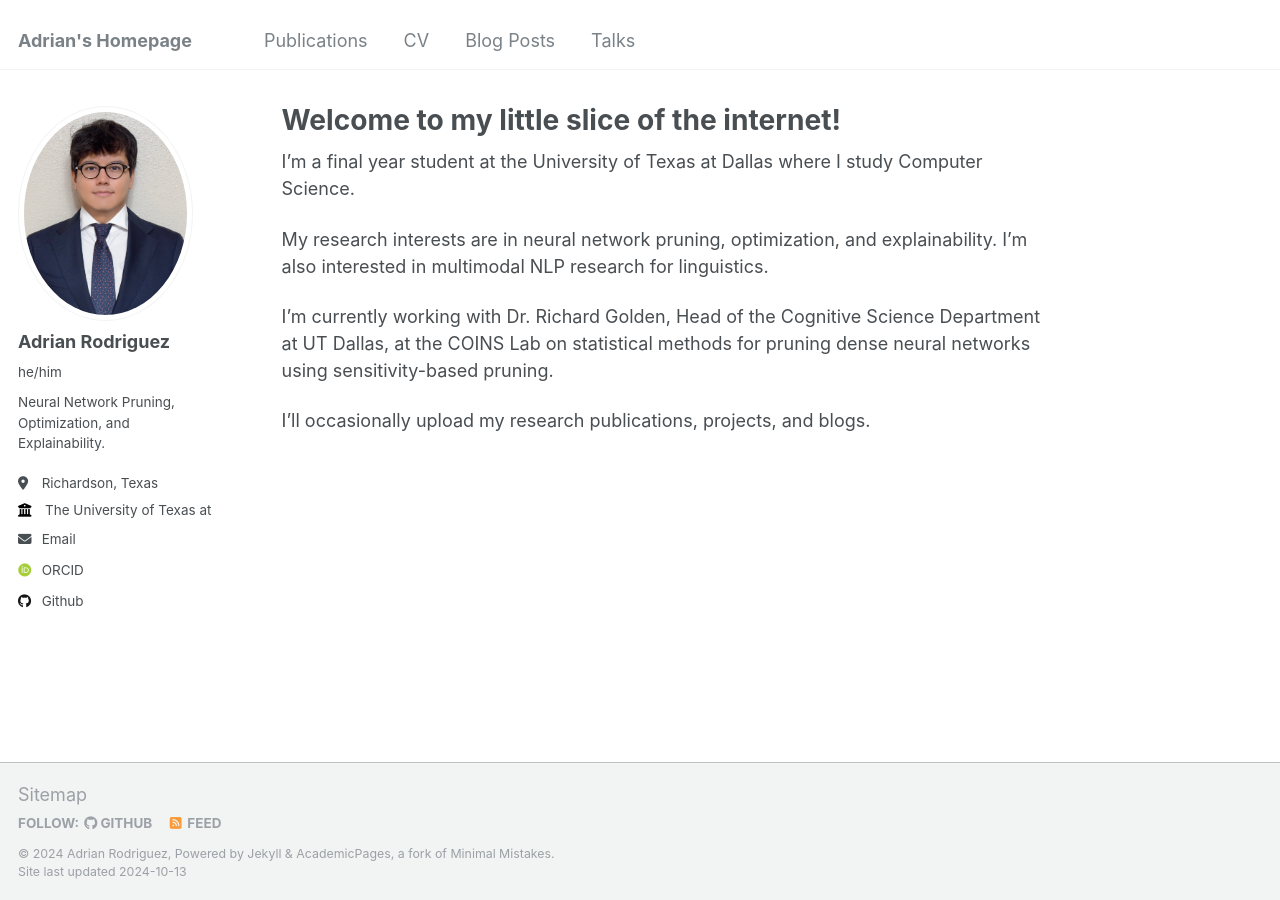
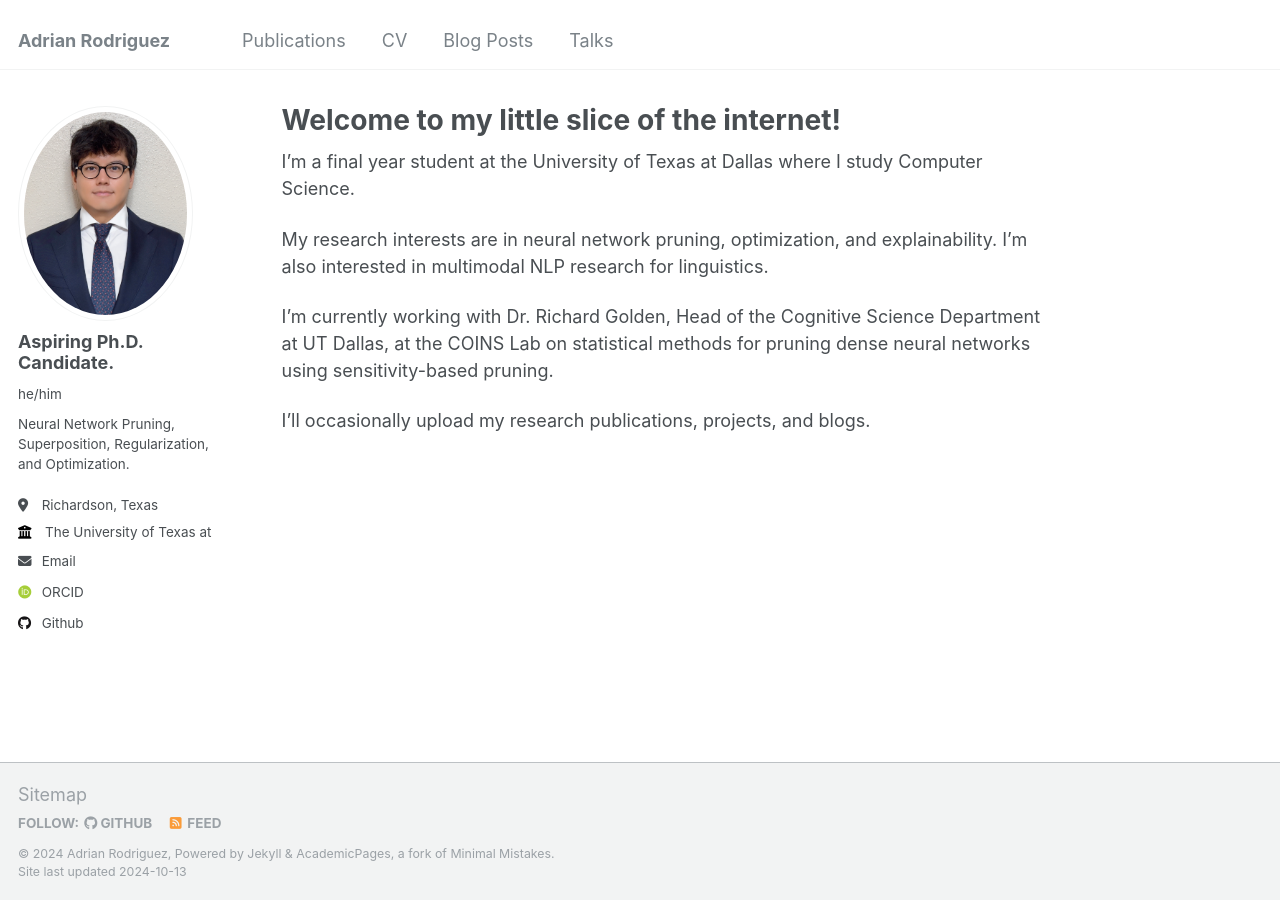
Before and after one commit to axr2718/axe2718.github.io, a Jekyll site: the page built from _pages/about.md, in a window 1280 px wide. Built offline with Jekyll 4.4.1, drawn with Linux system fonts in a browser that asks for light colours; some web fonts are replaced.

Commit message:
Update _config.yml

```diff
--- a/_config.yml
+++ b/_config.yml
@@ -8,7 +8,7 @@
 
 # Basic Site Settings
 locale                   : "en-US"
-title                    : "Adrian's Homepage"
+title                    : "Adrian Rodriguez"
 title_separator          : "-"
 name                     : &name "Adrian Rodriguez"
 description              : &description "personal description"
@@ -22,9 +22,9 @@ repository               : "axr2718/axr2718.github.io"
 author:
   # Biographic information
   avatar           : "me.png"
-  name             : "Adrian Rodriguez"
+  name             : "Aspiring Ph.D. Candidate."
   pronouns         : "he/him"# example: "she/her"
-  bio              : "Neural Network Pruning, Optimization, and Explainability."
+  bio              : "Neural Network Pruning, Superposition, Regularization, and Optimization."
   location         : "Richardson, Texas"
   employer         : "The University of Texas at Dallas"
   uri              : # URL
```
